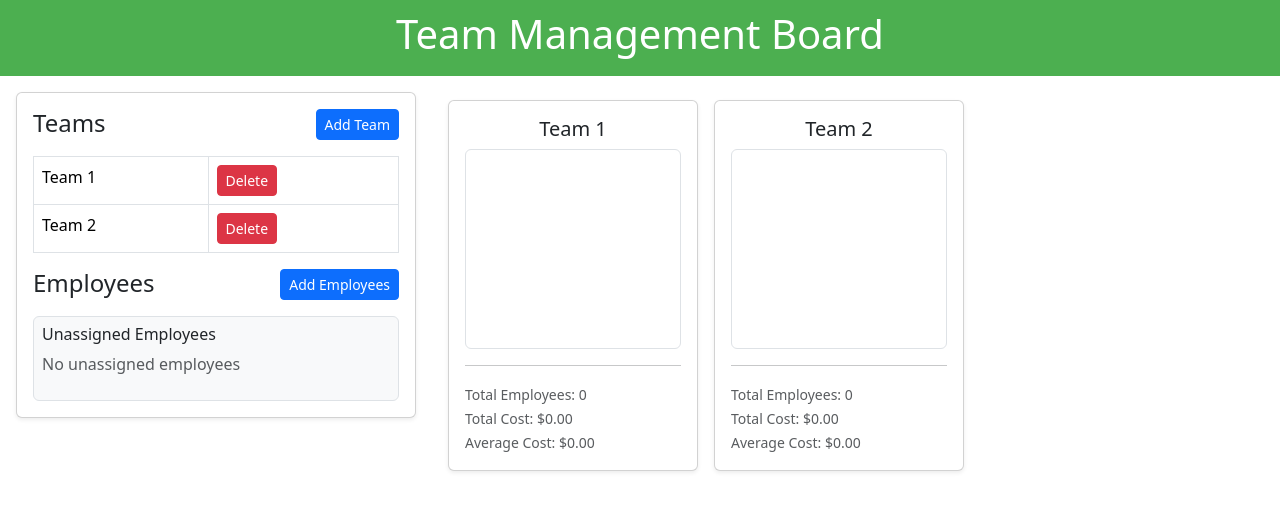
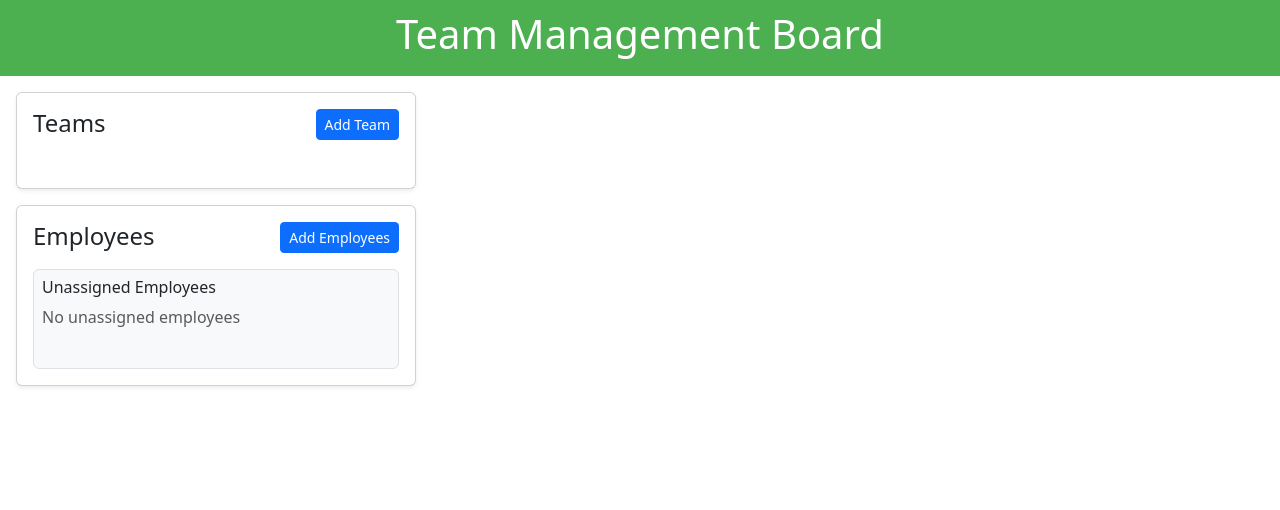
Before and after one commit to rich740/team, a React (Create React App) app: page / in a window 1280 px wide. Shown: the top 510 px of the page. Built offline with nearby package versions, Linux system fonts and the light colour scheme.

Commit message:
add design

```diff
--- a/src/components/Sidebar.js
+++ b/src/components/Sidebar.js
@@ -5,8 +5,8 @@ import "bootstrap/dist/css/bootstrap.min.css";
 
 function Sidebar() {
   const [teams, setTeams] = useState([
-    { id: 1, name: "Team 1" },
-    { id: 2, name: "Team 2" },
+    // { id: 1, name: "Team 1" },
+    // { id: 2, name: "Team 2" },
   ]);
   const [employees, setEmployees] = useState([]);
   const [showModal, setShowModal] = useState(false);
@@ -30,12 +30,18 @@ function Sidebar() {
   };
 
   const deleteTeam = (id) => {
+    // Check if the team has any employees
+    const hasEmployees = employees.some((emp) => emp.teamId === id);
+
+    // Only allow deletion if the team has no employees
+    if (!hasEmployees) {
       setTeams(teams.filter((team) => team.id !== id));
-    setEmployees(
-      employees.map((emp) =>
-        emp.teamId === id ? { ...emp, teamId: null } : emp
-      )
+    } else {
+      // Show an alert that team can't be deleted
+      alert(
+        "Cannot delete team with assigned employees. Please remove all employees first."
       );
+    }
   };
 
   const onDragEnd = (result) => {
@@ -81,8 +87,8 @@ function Sidebar() {
       <div className="row">
         <DragDropContext onDragEnd={onDragEnd}>
           {/* Sidebar Section */}
-          <aside className="col-md-4">
-            <div className="card p-3 shadow-sm">
+          <aside className="col-md-4 d-flex flex-column">
+            <div className="card p-3 shadow-sm mb-3">
               <h4 className="mb-3">
                 Teams
                 <button
@@ -94,22 +100,37 @@ function Sidebar() {
               </h4>
               <table className="table table-bordered">
                 <tbody>
-                  {teams.map((team) => (
+                  {teams.map((team) => {
+                    // Check if team has employees to determine if delete button should be enabled
+                    const hasEmployees = employees.some(
+                      (emp) => emp.teamId === team.id
+                    );
+
+                    return (
                       <tr key={team.id}>
                         <td>{team.name}</td>
                         <td>
                           <button
                             className="btn btn-danger btn-sm"
                             onClick={() => deleteTeam(team.id)}
+                            disabled={hasEmployees}
+                            title={
+                              hasEmployees
+                                ? "Remove all employees first"
+                                : "Delete team"
+                            }
                           >
                             Delete
                           </button>
                         </td>
                       </tr>
-                  ))}
+                    );
+                  })}
                 </tbody>
               </table>
+            </div>
 
+            <div className="card p-3 shadow-sm mb-3">
               <h4 className="mb-3">
                 Employees
                 <button
@@ -120,19 +141,31 @@ function Sidebar() {
                 </button>
               </h4>
 
-              <div className="border rounded p-2 bg-light" style={{ minHeight: "50px" }}>
               <Droppable droppableId="unassigned">
                 {(provided) => (
                   <div
                     ref={provided.innerRef}
                     {...provided.droppableProps}
-                      className="unassigned-employees"
+                    className="border rounded p-2 bg-light"
+                    style={{
+                      minHeight: "100px",
+                      overflow: "auto",
+                    }}
                   >
                     <h6>Unassigned Employees</h6>
                     {unassignedEmployees.length === 0 ? (
                       <p className="text-muted">No unassigned employees</p>
                     ) : (
-                        <div>
+                      <table className="table table-sm table-striped bg-white">
+                        <thead>
+                          <tr>
+                            <th>Name</th>
+                            <th>Skill</th>
+                            <th>Cost</th>
+                            <th>Action</th>
+                          </tr>
+                        </thead>
+                        <tbody>
                           {unassignedEmployees.map((emp, index) => (
                             <Draggable
                               key={`employee-${emp.id}`}
@@ -140,34 +173,34 @@ function Sidebar() {
                               index={index}
                             >
                               {(provided) => (
-                                <div
+                                <tr
                                   ref={provided.innerRef}
                                   {...provided.draggableProps}
                                   {...provided.dragHandleProps}
-                                  className="p-2 my-1 bg-white rounded shadow-sm"
+                                  className="bg-white"
                                 >
-                                  <div className="d-flex justify-content-between align-items-center">
-                                    <div>
-                                      <strong>{emp.name}</strong> - {emp.skill} - ${emp.cost}
-                                    </div>
+                                  <td><strong>{emp.name}</strong></td>
+                                  <td>{emp.skill}</td>
+                                  <td>${emp.cost}</td>
+                                  <td>
                                     <button
-                                      className="btn btn-danger btn-sm ms-2"
+                                      className="btn btn-danger btn-sm"
                                       onClick={() => deleteEmployee(emp.id)}
                                     >
                                       Delete
                                     </button>
-                                  </div>
-                                </div>
+                                  </td>
+                                </tr>
                               )}
                             </Draggable>
                           ))}
-                        </div>
+                        </tbody>
+                      </table>
                     )}
                     {provided.placeholder}
                   </div>
                 )}
               </Droppable>
-              </div>
             </div>
             {showModal && (
               <EmployeeModal
@@ -179,6 +212,7 @@ function Sidebar() {
 
           {/* Teams Section */}
           <div className="col-md-8 d-flex overflow-auto">
+            <div className="d-flex flex-row">
               {teams.map((team) => (
                 <Droppable droppableId={team.id.toString()} key={team.id}>
                   {(provided) => (
@@ -186,13 +220,25 @@ function Sidebar() {
                       ref={provided.innerRef}
                       {...provided.droppableProps}
                       className="card p-3 m-2 shadow-sm"
-                    style={{ minWidth: "250px" }}
+                      style={{ minWidth: "300px" }}
                     >
                       <h5 className="text-center">{team.name}</h5>
                       <div
                         className="border rounded p-2 bg-white"
                         style={{ minHeight: "200px" }}
                       >
+                        {employees.filter((emp) => emp.teamId === team.id).length === 0 ? (
+                          <p className="text-muted text-center my-3">No employees assigned</p>
+                        ) : (
+                          <table className="table table-sm">
+                            <thead>
+                              <tr>
+                                <th>Name</th>
+                                <th>Skill</th>
+                                <th>Cost</th>
+                              </tr>
+                            </thead>
+                            <tbody>
                               {employees
                                 .filter((emp) => emp.teamId === team.id)
                                 .map((emp, index) => (
@@ -202,18 +248,22 @@ function Sidebar() {
                                     index={index}
                                   >
                                     {(provided) => (
-                              <div
+                                      <tr
                                         ref={provided.innerRef}
                                         {...provided.draggableProps}
                                         {...provided.dragHandleProps}
-                                className="p-2 my-1 bg-light rounded shadow-sm text-center"
+                                        className="bg-light"
                                       >
-                                <strong>{emp.name}</strong> - {emp.skill} - $
-                                {emp.cost}
-                              </div>
+                                        <td><strong>{emp.name}</strong></td>
+                                        <td>{emp.skill}</td>
+                                        <td>${emp.cost}</td>
+                                      </tr>
                                     )}
                                   </Draggable>
                                 ))}
+                            </tbody>
+                          </table>
+                        )}
                         {provided.placeholder}
                       </div>
                       <hr />
@@ -258,6 +308,7 @@ function Sidebar() {
                 </Droppable>
               ))}
             </div>
+          </div>
         </DragDropContext>
       </div>
     </div>
```
Lines whose indentation alone changed are shown as unchanged.
